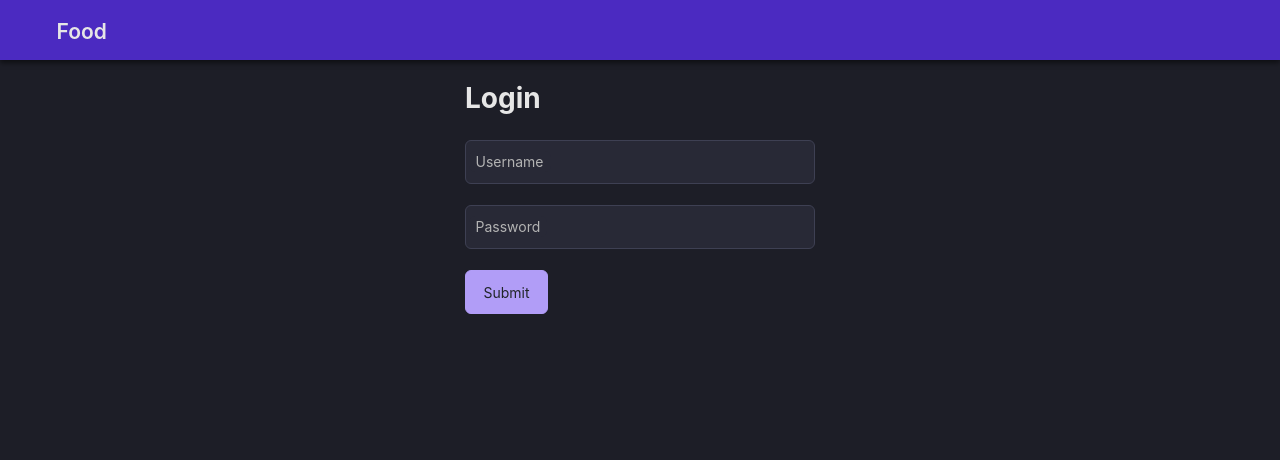
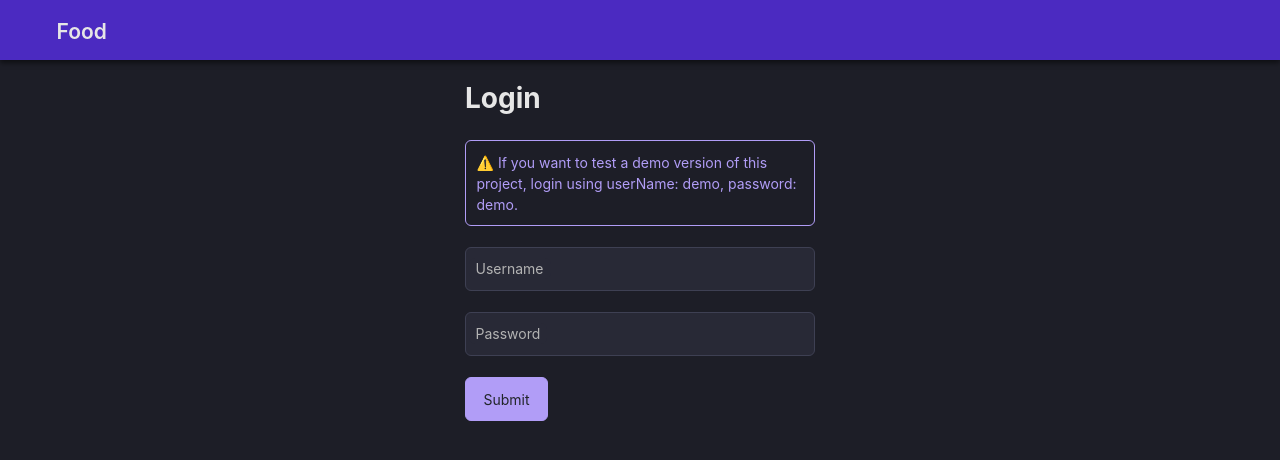
Before and after one commit to jetpackpony/diet-tracker, a React (Create React App) app: page / in a window 1280 px wide. Shown: the top 460 px of the page. Built offline with nearby package versions, Linux system fonts and the light colour scheme; some icons are missing.

Commit message:
Add a demo user mention

```diff
--- a/src/components/Login/Login.module.css
+++ b/src/components/Login/Login.module.css
@@ -22,3 +22,10 @@
   padding: 0.75rem;
   color: var(--error-message-color);
 }
+
+.messageContainer {
+  border: 1px solid var(--primary-color);
+  border-radius: var(--border-radius);
+  padding: 0.75rem;
+  color: var(--primary-color);
+}
--- a/src/components/Login/index.tsx
+++ b/src/components/Login/index.tsx
@@ -45,6 +45,10 @@ const Login = ({ performLogin, loading, error }: LoginProps) => {
         </div>
       ) : (
         <div className={styles.loginContainer}>
+          <div className={styles.messageContainer}>
+            ⚠️ If you want to test a demo version of this project, login using
+            userName: demo, password: demo.
+          </div>
           {error && <div className={styles.errorContainer}>{error}</div>}
           <Input
             fieldType="text"
```
